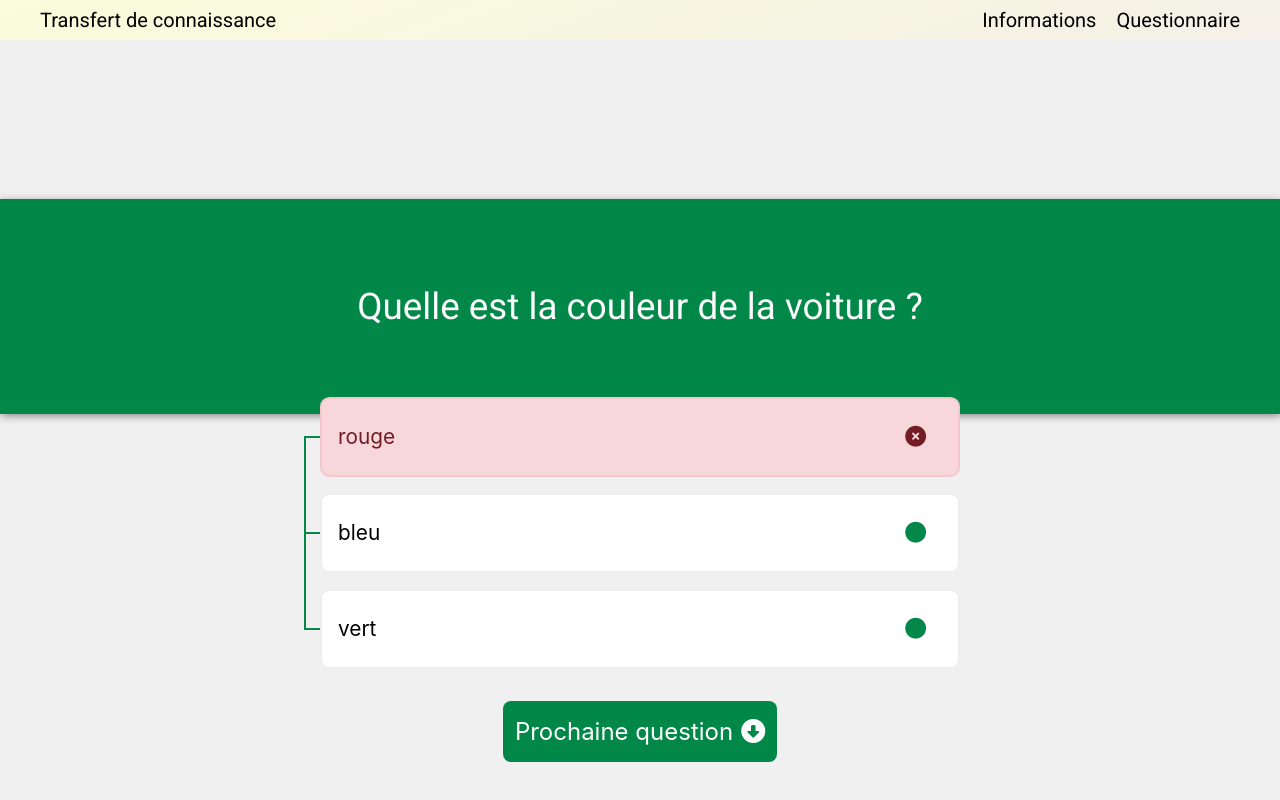
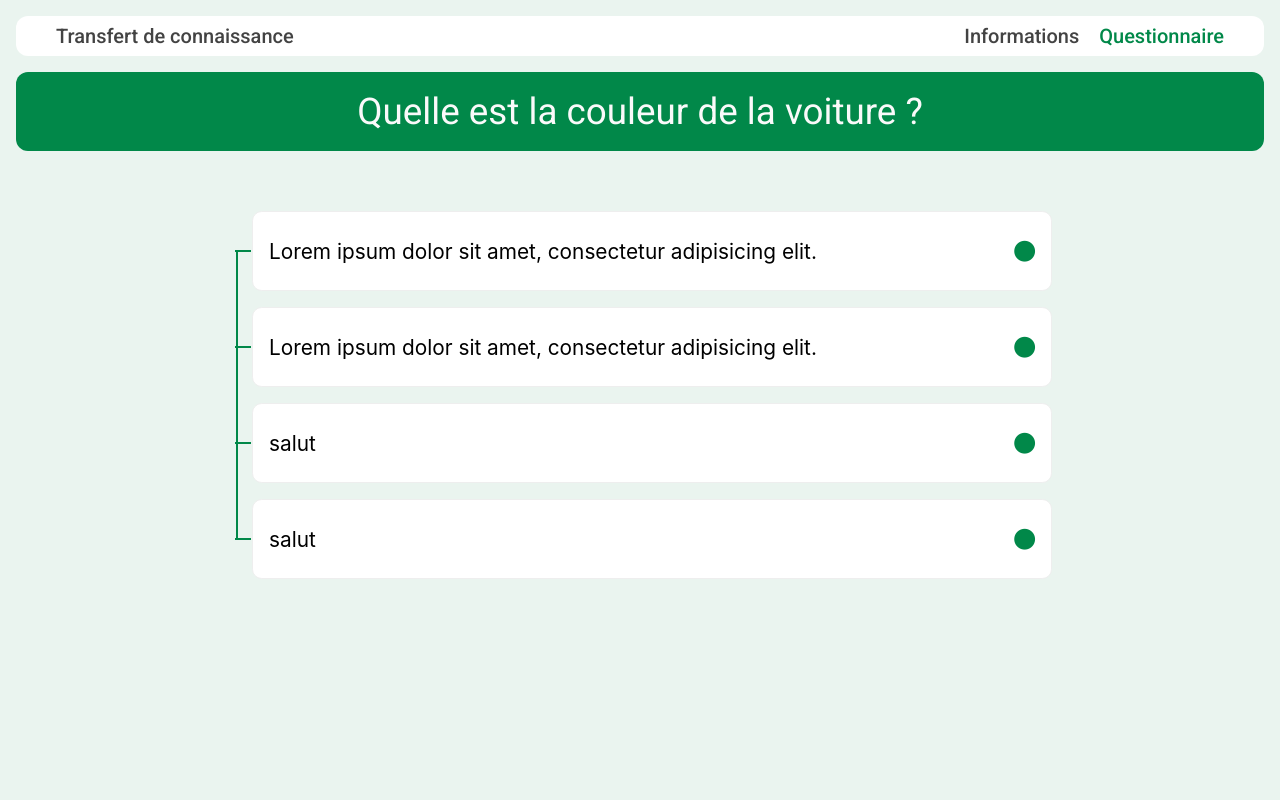
Before and after one commit to odeschenes-uds-dinf-s2/ADM124_defi, a React (Create React App) app: page /questionnaire in a window 1280 px wide. Both pictures are taken after a click on the item "rouge". Built offline with nearby package versions, Linux system fonts and the light colour scheme.

Commit message:
avancement

```diff
--- a/src/App.css
+++ b/src/App.css
@@ -19,6 +19,8 @@
     --icon-bad: "\f057";
 
     --navigation-height: 5vh;
+    --navigation-margin: 1rem;
+    --body-height: calc(100vh - (var(--navigation-height) + var(--navigation-margin) * 2));
 }
 
 * {
@@ -27,7 +29,9 @@
 }
 
 body {
-    background-image: linear-gradient(-20deg, #e9defa 0%, #fbfcdb 100%);
+    //background-image: linear-gradient(-20deg, #e9defa 0%, #fbfcdb 100%);
+    //background-color: #FFFDFA;
+    background-color: rgba(230, 243, 237, 0.84);
 }
 
 .navigation {
@@ -35,8 +39,8 @@
 }
 
 .app {
-    height: calc(100vh - var(--navigation-height));
-    overflow-y: scroll;
+    height: var(--body-height);
+    overflow-y: hidden;
     scroll-snap-type: y mandatory;
 }
 
@@ -97,3 +101,9 @@
 button.default:hover {
     cursor: pointer;
 }
+
+.link {
+    font-weight: 500;
+    font-family: 'Roboto', sans-serif;
+    @apply text-white p-2 rounded-md hover:cursor-pointer hover:scale-105 hover:opacity-90;
+}
--- a/src/component/Home/home.css
+++ b/src/component/Home/home.css
@@ -1,5 +1,5 @@
 .home {
-    height: calc(100vh - var(--navigation-height));
+    height: var(--body-height);
     /*background-image: linear-gradient(60deg, #abecd6 0%, #fbed96 100%);*/
 
     padding-top: 20rem;
--- a/src/component/Navigation/navigation.css
+++ b/src/component/Navigation/navigation.css
@@ -1,8 +1,17 @@
 .navigation {
     font-family: 'Roboto', sans-serif;
-    @apply text-xl;
+    font-weight: 500;
+    @apply text-xl rounded-xl;
+    color: #434343;
+    background: white;
+    margin: var(--navigation-margin);
 }
 
 .navigation a[aria-current="page"] {
-   /* @apply text-udes-100*/
+    @apply text-udes-100
 }
+
+.navigation a:hover,
+.navigation a[aria-current="page"]{
+    font-weight: 500;
+}
--- a/src/component/Question/Question.css
+++ b/src/component/Question/Question.css
@@ -2,13 +2,9 @@
     --question-h: 5rem;
     --question-m: 1rem;
 
+    margin-left: 1.5rem;
     display: flex;
     flex-direction: column;
-    flex-wrap: wrap;
-    justify-content: space-between;
-    padding: 0;
-    margin-bottom: 2rem;
-    width: 50%;
     font-size: 1.3rem;
     position: relative;
 }
@@ -25,29 +21,21 @@
 }
 
 section.question {
-    height: calc(100vh - var(--navigation-height));
+    height: var(--body-height);
     position: relative;
     scroll-snap-align: center;
     display: flex;
     flex-direction: column;
-    justify-content: center;
-    align-items: center;
     width: 100%;
-    background-color: #F0F0F0;
 }
 
 section.question header {
     font-family: 'Roboto', sans-serif;
     font-weight: 300;
     font-size: 2.3rem;
-    position: absolute;
-    top: 0;
-    width: 100%;
-    text-align: center;
-    padding: 5rem 0;
     color: #FAFAFA;
     background-color: var(--udes-color);
-    box-shadow: 1px 2px 8px #888888;
+    margin: 0 var(--navigation-margin);
 }
 
 section.question li {
@@ -55,14 +43,15 @@
     display: flex;
     flex-direction: row;
     align-items: center;
-    border: 2px solid #eee;
+    justify-content: space-between;
+    border: 1px solid #eee;
     border-radius: 0.6rem;
     position: relative;
-    max-width: 100%;
     padding-left: 1rem;
-    padding-right: 2rem;
+    padding-right: 1rem;
     transition: border-color 0.2s ease-in-out;
     background-color: white;
+    width: 50rem;
 }
 
 section.question li:before {
@@ -81,11 +70,7 @@
 section.question li:after {
     font-family: "Font Awesome 5 Free", serif;
     font-weight: 900;
-    right: 1rem;
-    margin-right: 1rem;
-    position: absolute;
-    top: 50%;
-    transform: translateY(-50%);
+    margin-left: 1rem;
     content: '\f111';
     color: var(--udes-color);
 }
@@ -130,11 +115,7 @@
 .reason {
     display: flex;
     align-items: center;
-    position: absolute;
     padding-left: 1.5rem;
-    bottom: 0;
-    left: 0;
-    right: 0;
     background-color: #F0F0F0;
     height: var(--reason-height);
     border-top: 2px solid #eee;
@@ -148,3 +129,7 @@
 .reason.bad {
     background-color: var(--bc-color--bad);
 }
+
+.questions-container img {
+    width: 15rem;
+}
--- a/src/component/Question/Question.js
+++ b/src/component/Question/Question.js
@@ -1,5 +1,6 @@
 import React, {useRef, useState} from 'react';
 import './Question.css';
+import TestImg from './test.svg';
 
 const Question = (props) => {
   const {
@@ -41,10 +42,16 @@
   }
 
   return (
-    <section className={'question'} ref={innerRef} id={'question-' + index}>
-      <header>
+    <section className={'question flex justify-between'} ref={innerRef} id={'question-' + index}>
+      <header className={'p-3 text-center rounded-xl'}>
         {question.question}
       </header>
+      <div className={'question-body'}>
+        <div className={'questions-container flex items-center justify-center space-x-12'}>
+          {/*<div>
+          <img src={TestImg} alt=""/>
+        </div>*/}
+          <div className={'flex w-fit'}>
             <ul className={`questions-list`}>
               {question.choices.map((choice, i) => {
                 return <li
@@ -59,19 +66,20 @@
                 </li>
               })}
             </ul>
-      <div style={{visibility: selectedAnswer.index !== null ? 'visible' : 'hidden'}}>
+          </div>
+        </div>
+        <div className={'flex justify-center mt-5'} style={{visibility: selectedAnswer.index !== null ? 'visible' : 'hidden'}}>
           <button className={'default'} onClick={handleNextQuestion} ref={refNextButton}>
             {
               lastQuestion ? 'Finir le questionnaire' : 'Prochaine question'
             }
           </button>
         </div>
+      </div>
       {
-        selectedAnswer.index !== null ?
-          <div className={`reason ${selectedAnswer.index === question.answer ? 'good' : 'bad'}`}>
+          <div style={{visibility: selectedAnswer.index !== null ? 'visible' : 'hidden'}} className={`reason ${selectedAnswer.index === question.answer ? 'good' : 'bad'}`}>
             {reason}
-          </div> :
-          null
+          </div>
       }
     </section>
   );
--- a/src/component/Questions/Questions.jsx
+++ b/src/component/Questions/Questions.jsx
@@ -2,42 +2,40 @@
 import QuestionsData from '../../questions.json';
 import Question from "../../component/Question/Question";
 import {useRef, useEffect, useState, useCallback} from "react";
+import {QuestionsEnd} from "../QuestionsEnd/QuestionsEnd";
 
 export function Questions() {
   const [answered, setAnswered] = useState([]);
-  const [won, setWon] = useState(false);
+  const [end, setEnd] = useState(false);
   const refs = useRef([])
 
-  const handleAnswer = (index) => {
-    if (answered.find((item) => item.index === index.index) !== undefined) {
+  const handleAnswer = ({index, good}) => {
+    if (answered.find((item) => item.index === index) !== undefined) {
       return
     }
 
-    setAnswered((answered) => [...answered, index]);
+    if ((answered.length + 1) === QuestionsData.length) {
+      setEnd(true);
+    }
 
-    if (index.index !== Questions.length - 1) {
-      refs.current[index.index + 1].scrollIntoView({behavior: 'smooth'})
+    setAnswered((answered) => [...answered, {index, good}]);
+
+    if (index !== QuestionsData.length - 1) {
+      refs.current[index + 1].scrollIntoView({behavior: 'smooth'})
     }
   }
 
-  const handleWin = useCallback(() => {
-    setWon(true);
-    console.log(won)
-  }, [won])
-
   useEffect(() => {
-    refs.current = refs.current.slice(0, Questions.length)
+    refs.current = refs.current.slice(0, QuestionsData.length)
   }, [])
 
-  useEffect(() => {
-    if (answered.length === Questions.length) {
-      handleWin();
-    }
-  }, [answered, handleWin]);
+
   return (
+    <div>
+      {
+        end ? <QuestionsEnd answers={answered} questions={QuestionsData}/> :
           <div className={'app'}>
-      {
-        QuestionsData.map((question, index) => {
+            {QuestionsData.map((question, index) => {
               return <Question
                 innerRef={(el) => {
                   refs.current[index] = el
@@ -47,9 +45,10 @@
                 callback={handleAnswer}
                 index={index}
                 reason={question.reason}
-            lastQuestion={index === Questions.length - 1}
+                lastQuestion={index === QuestionsData.length - 1}
               />
-        })
+            })}
+          </div>
       }
     </div>
   );
--- /dev/null
+++ b/src/component/QuestionsEnd/QuestionsEnd.jsx
@@ -0,0 +1,44 @@
+import * as React from 'react';
+import {useEffect} from "react";
+import './questions-end.css';
+import {Link} from "react-router-dom";
+
+export function QuestionsEnd({answers, questions}) {
+  useEffect(() => {
+    console.log(answers, questions)
+  }, [answers])
+
+  return (
+    <div className={'questions-end-container flex flex-col items-center'}>
+      <div className={'questions-end space-y-6 p-12 rounded-xl bg-white w-fit'}>
+        <div>
+          <h1 className={'text-udes-100 text-6xl'}>Vos résultats</h1>
+        </div>
+        <div>
+          <ul className={'flex flex-col'}>
+            {
+              questions.map((question, index) => {
+                return (
+                  <li key={index} className={'flex space-x-3'}>
+                    <div>
+                      #{index + 1}
+                    </div>
+                    <div>
+                      {question.question}
+                    </div>
+                  </li>
+                )
+              })
+            }
+          </ul>
+        </div>
+        <div className={'flex justify-center'}>
+          <Link to={'/informations'} className={'bg-blue-500 link'}>
+            En savoir plus
+            <i className="fa-solid fa-link fa-fw ml-1"></i>
+          </Link>
+        </div>
+      </div>
+    </div>
+  );
+};
--- /dev/null
+++ b/src/component/QuestionsEnd/questions-end.css
@@ -0,0 +1,8 @@
+.questions-end-container {
+    height: var(--body-height);
+    font-family: 'Roboto', sans-serif;
+}
+
+.questions-end {
+    margin-top: 20vh;
+}
```
Also changed, not shown: src/component/Question/test.svg (added). Lines whose indentation alone changed are shown as unchanged.
